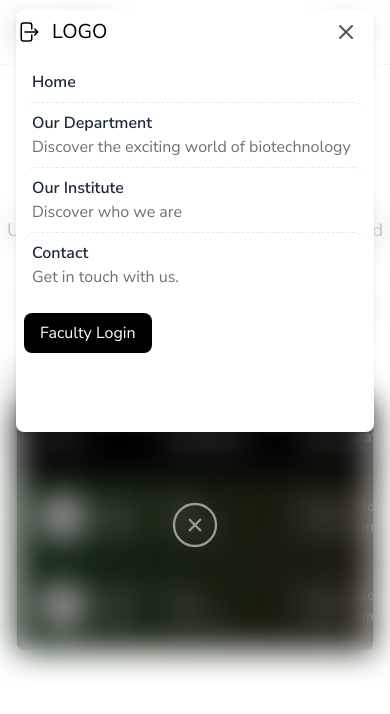
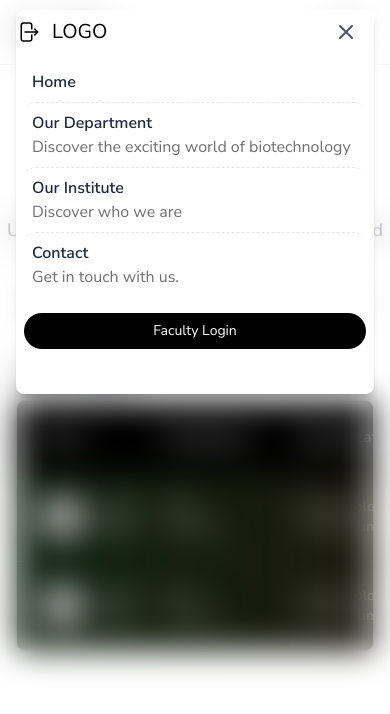
Before and after one commit to amartya2002/biotech-dept, a Next.js app in the folder client/: page / in a window 390 px wide. Both pictures are taken after a click on the button 346 px from the left and 32 px from the top of the page. Shown: the top 714 px of the page. Built offline with nearby package versions, Linux system fonts and the light colour scheme; grey boxes are pictures that could not be loaded.

Commit message:
header links

```diff
--- a/client/src/components/Header.js
+++ b/client/src/components/Header.js
@@ -395,7 +395,7 @@ function Modal({ closeModal, closeSidebar }) {
   return (
     <div className="absolute inset-0  backdrop-filter backdrop-blur-lg bg-opacity-30 " >
     <div
-      className="fixed top-2.5 left-0 w-full h-1/2 flex animate-modal     "
+      className="fixed top-2.5 left-0 w-full h-96 flex animate-modal     "
       role="dialog"
       aria-modal="true"
       aria-labelledby="modal-heading"
@@ -452,7 +452,7 @@ function Modal({ closeModal, closeSidebar }) {
               {/* <p className="font-normal text-silver">Go to our homepage</p> */}
             </li>
             <li className="p-2 hover:bg-slate-100 rounded-xl">
-              <Link href="departmentInfo" className="text-slate-800 hover:text-slate-900">
+              <Link href="about-department" className="text-slate-800 hover:text-slate-900">
                 Our Department
               </Link>
               <p className="font-normal text-silver">
@@ -460,7 +460,7 @@ function Modal({ closeModal, closeSidebar }) {
               </p>
             </li>
             <li className="p-2 hover:bg-slate-100 rounded-xl">
-              <Link href="instituteInfo" className="text-slate-800 hover:text-slate-900">
+              <Link href="about-institute" className="text-slate-800 hover:text-slate-900">
                 Our Institute
               </Link>
               <p className="font-normal text-silver">Discover who we are</p>
@@ -473,13 +473,14 @@ function Modal({ closeModal, closeSidebar }) {
             </li>
           </ul>
         </div>
-        <div className="flex justify-start">
-          <button className="px-4 py-2  text-white rounded-lg bg-black">
+
+        <div className=" flex flex-col ">
+          <button className="text-white px-4 py-2 rounded-full text-sm font-medium bg-black hover:scale-105 active:scale-110 duration-200">
             Faculty Login
           </button>
         </div>
         <div className="flex justify-center mt-36">
-        <button
+        {/* <button
           onClick={() => closeModal(false)}
           className="  text-lightSilver "
         >
@@ -497,7 +498,7 @@ function Modal({ closeModal, closeSidebar }) {
               d="M9.75 9.75l4.5 4.5m0-4.5l-4.5 4.5M21 12a9 9 0 11-18 0 9 9 0 0118 0z"
             />
           </svg>
-        </button>
+        </button> */}
         </div>
       </div>
     </div>
```
